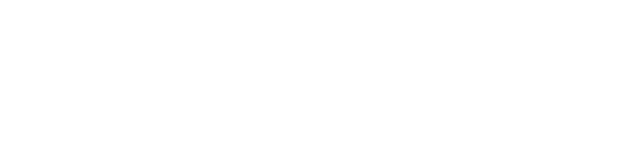
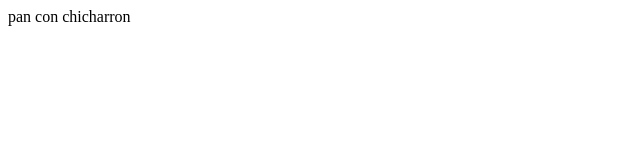
Before and after one commit to Alejandro1385/Git-hub, a plain HTML site: page index.html in a window 1280 px wide. Shown: the whole page, without its empty margins (0-640 px from the left). Drawn offline with Linux system fonts and the light colour scheme.

Commit message:
prueba 2

```diff
--- a/index.html
+++ b/index.html
@@ -6,6 +6,6 @@
     <title>Document</title>
 </head>
 <body>
-
+    pan con chicharron
 </body>
 </html>
```
